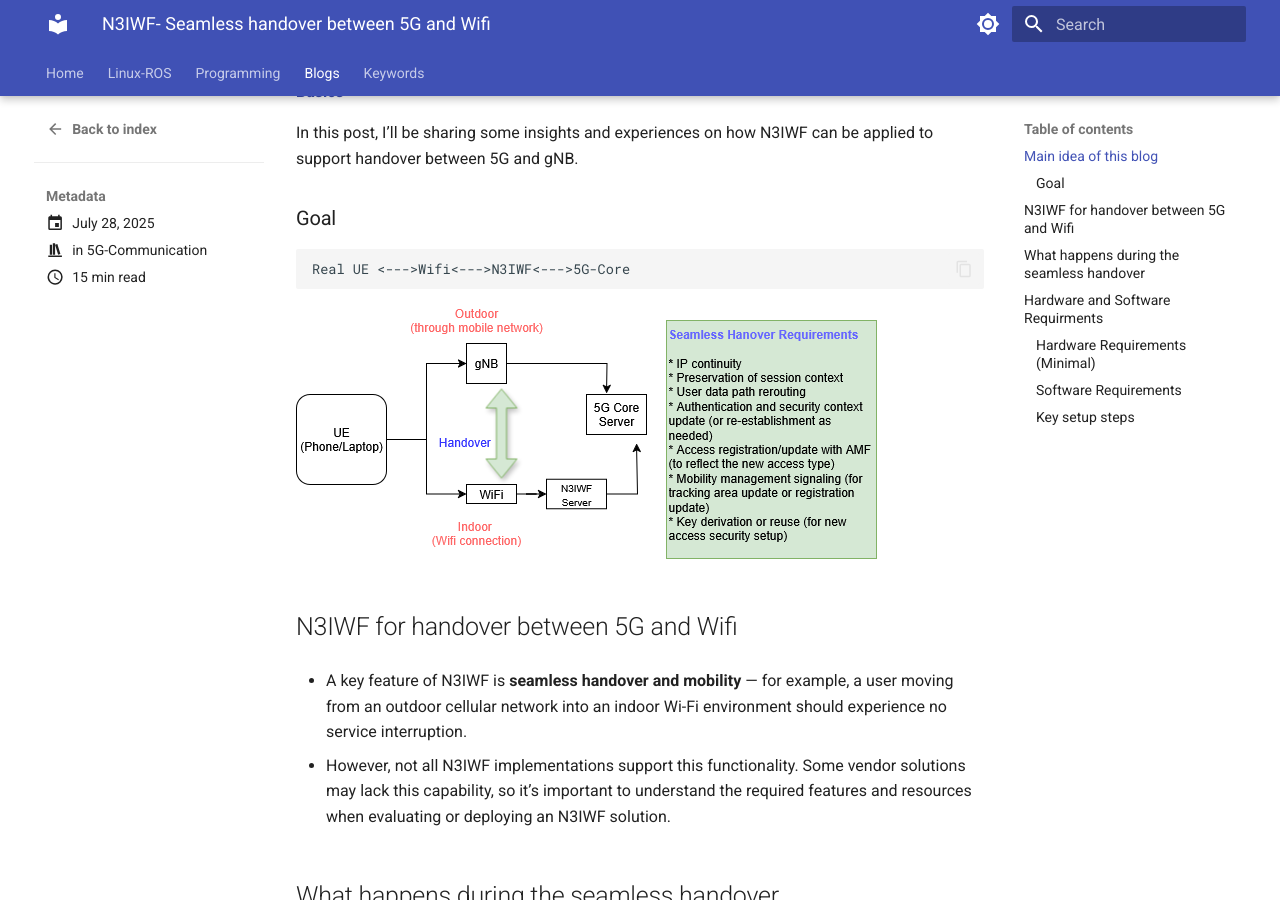
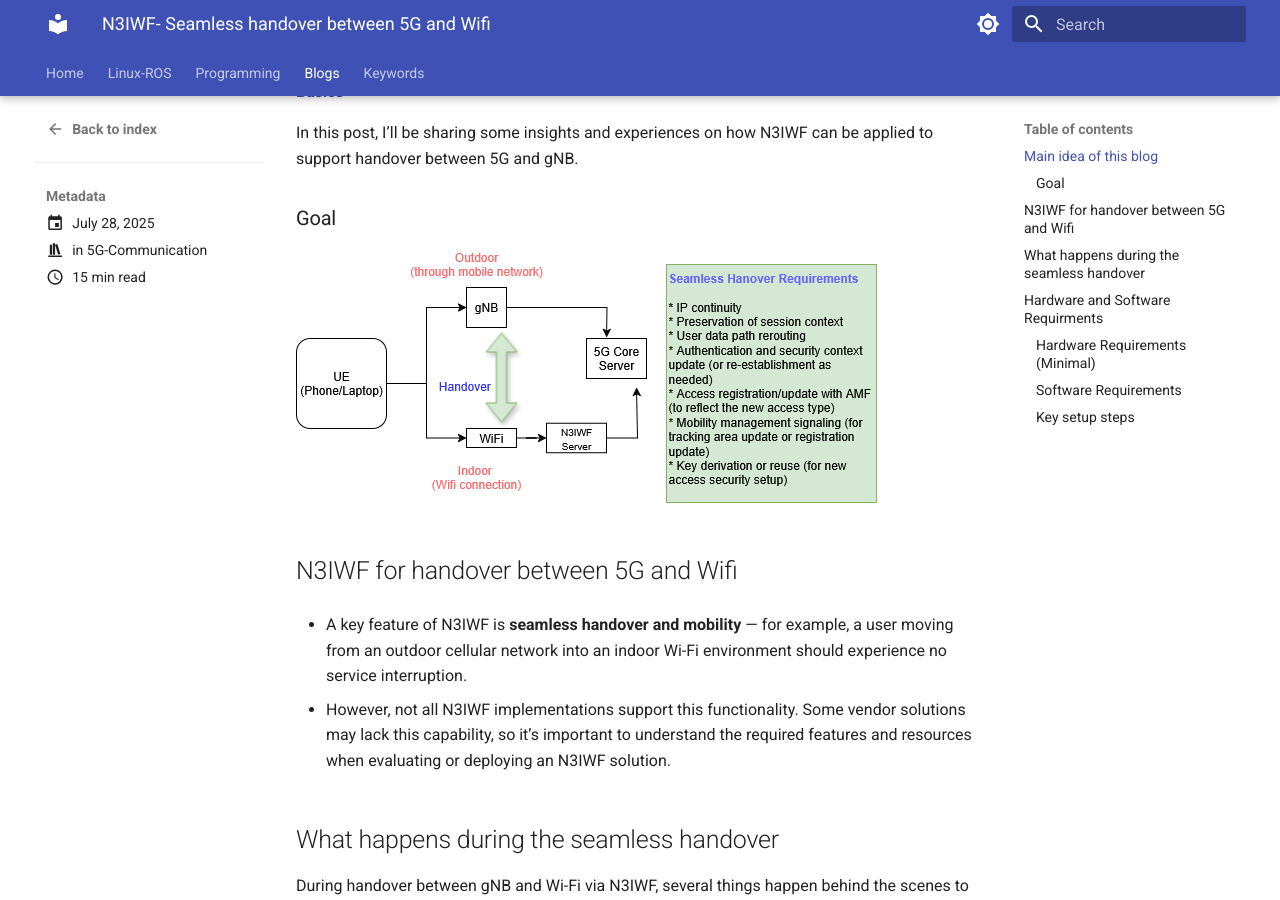
Before and after one commit to alohamujeeb/alohamujeeb.github.io, an MkDocs documentation site: the page built from docs/blog/posts/2025-07-25-N3IWF-handover.md, in a window 1280 px wide and 900 px high, scrolled down 308 px. Built offline with MkDocs 1.6.1 and Material for MkDocs 9.7.7, drawn with Linux system fonts in a browser that asks for light colours.

Commit message:
N3IWF handover blog added

```diff
--- a/docs/blog/posts/2025-07-25-N3IWF-handover.md
+++ b/docs/blog/posts/2025-07-25-N3IWF-handover.md
@@ -25,7 +25,6 @@ If you're looking for an introduction to N3IWF, feel free to check out my earlie
 In this post, I’ll be sharing some insights and experiences on how N3IWF can be applied to support handover between 5G and gNB.
 
 ### Goal
-	Real UE <--->Wifi<--->N3IWF<--->5G-Core
 ![N3IWF Hanover](images/N3IWF-hanover.png "N3IWF Hanover")
 
 ## N3IWF for handover between 5G and Wifi
```
